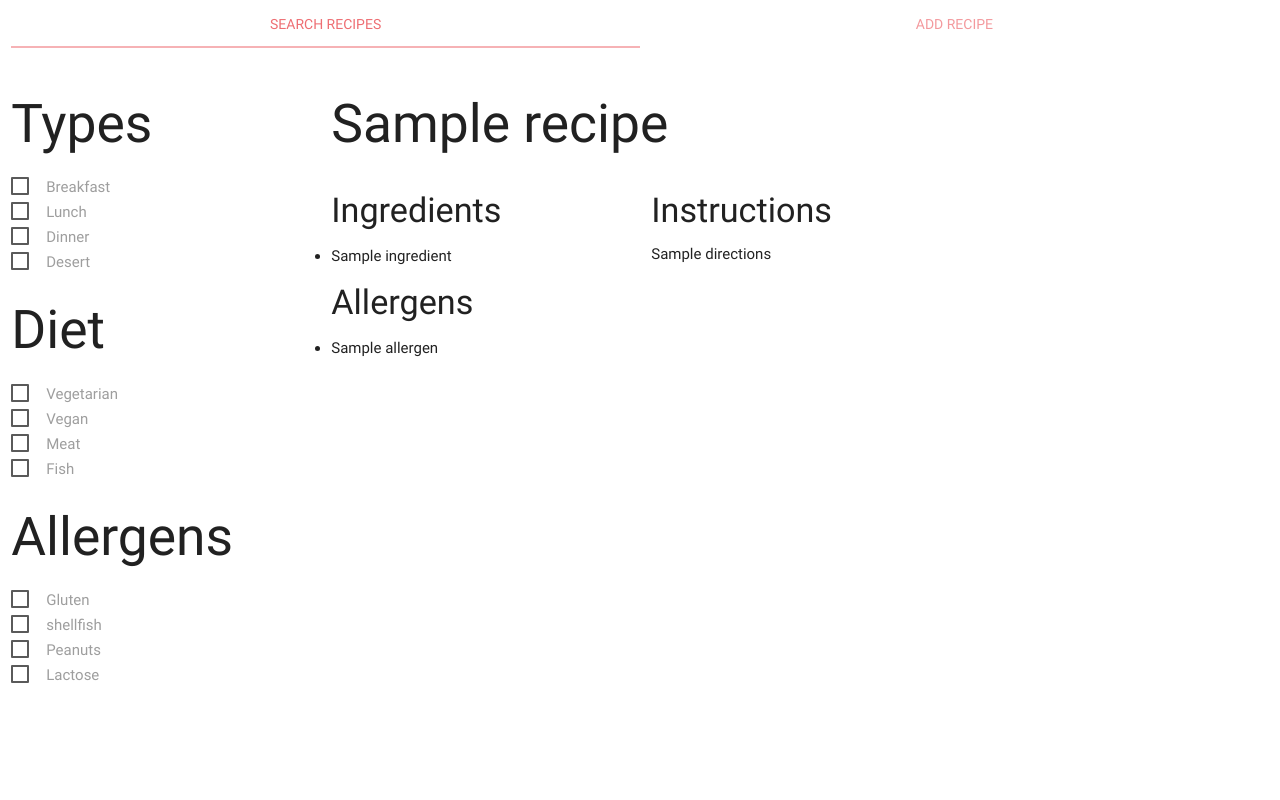
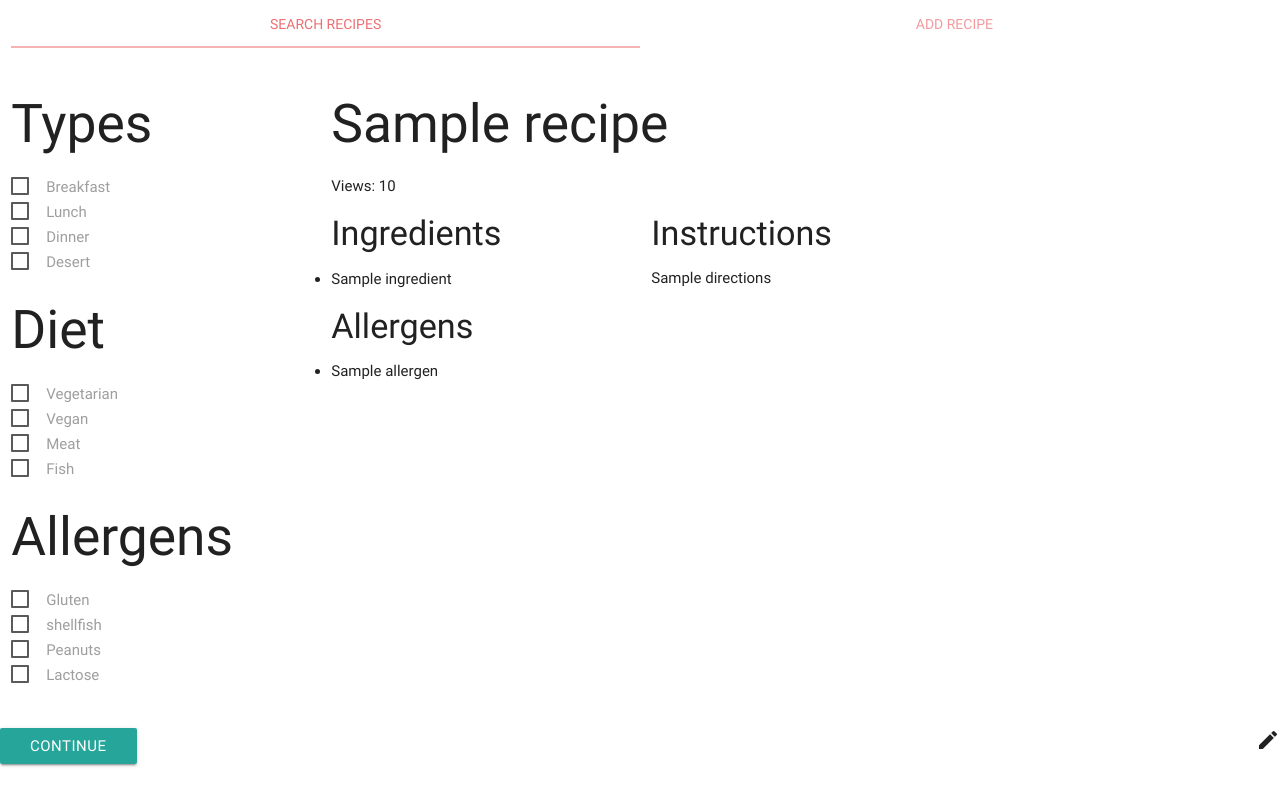
Before and after one commit to Daanivd/msp3, a Flask app: template templates/recipe.html in a window 1280 px wide. Run offline with Flask 2, Linux system fonts and the light colour scheme; the template is opened without the code that fills it: most values are stand-ins (such as "Sample title", 1, 10 or a date in 2020); some libraries are stand-ins or nearby versions.

Commit message:
added "edit recipe" button that is linked to app route

```diff
--- a/templates/recipe.html
+++ b/templates/recipe.html
@@ -59,12 +59,18 @@
 
 
     </div>
+    <div class="row">
+        <div class="col s9 recipe">
+            <h2>{{recipe.recipeName}}</h2>
+        </div>
 
-    <div class="col s9 recipe">
-        <h2>{{recipe.recipe_name}}</h2>
-    </div>
+        <div class="col s3 views">
+            Views: {{views}}
+        </div>
 
-    <div class="row">
+        <div class="col s9"></div>
+
+
         <div class="col s3">
             <h4>Ingredients</h4>
 
@@ -84,7 +90,6 @@
 
 
 
-
         </div>
 
 
@@ -97,7 +102,7 @@
         </div>
     </div>
 
-
+</div>
 
 
 
@@ -112,10 +117,16 @@
 
 </div>
 
-</form>
+
 </div>
-<div class="col-12 col-md-9"></div>
-<div class="col-6 col-md-9"></div>
+<div class="row">
+
+
+    <form method="get" action="/edit/{{recipe._id}}">
+        <button class="btn waves-effect waves-light" type="submit">Continue</button>
+        <i class="material-icons right">edit</i>
+    </form>
+</div>
 
 </div>
 {% endblock %}
```
